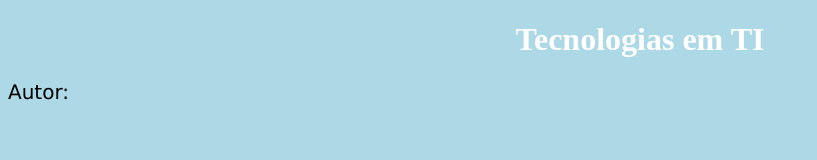
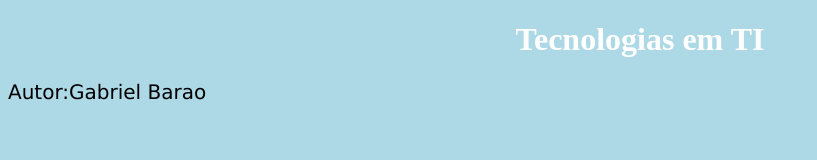
Before and after one commit to GabrielBlanco662/tecnologiasTI, a plain HTML site: page Index.html in a window 1280 px wide. Shown: the whole page, without its empty margins (0-817 px from the left). Drawn offline with Linux system fonts and the light colour scheme.

Commit message:
Update Index.html
Acrescentado nome do autor

```diff
--- a/Index.html
+++ b/Index.html
@@ -20,7 +20,7 @@
 	<body>
 
 		<h1>Tecnologias em TI</h1>
-		<p>Autor:</p>
+		<p>Autor:Gabriel Barao</p>
 
 	</body>
 </html>
```
